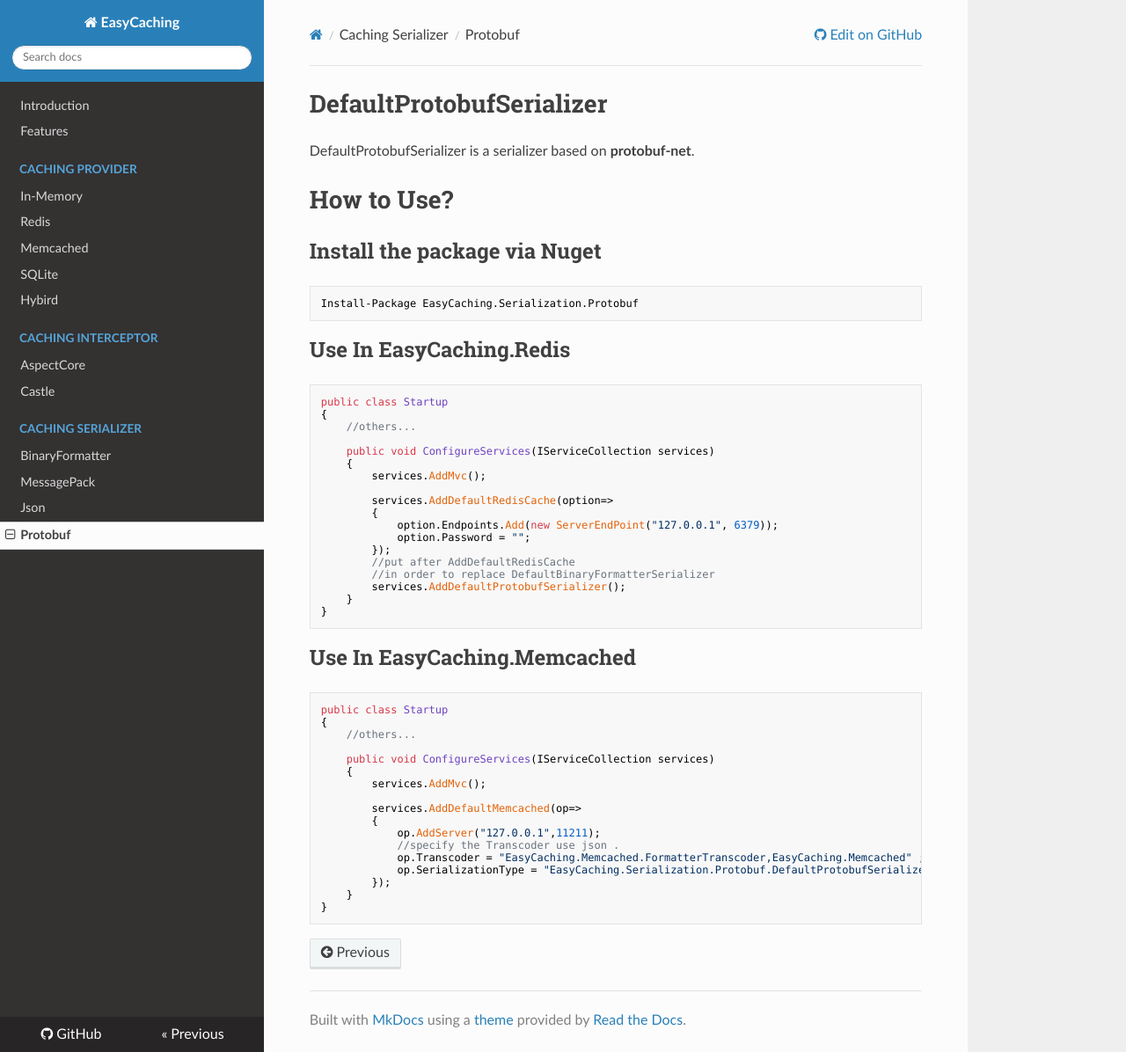
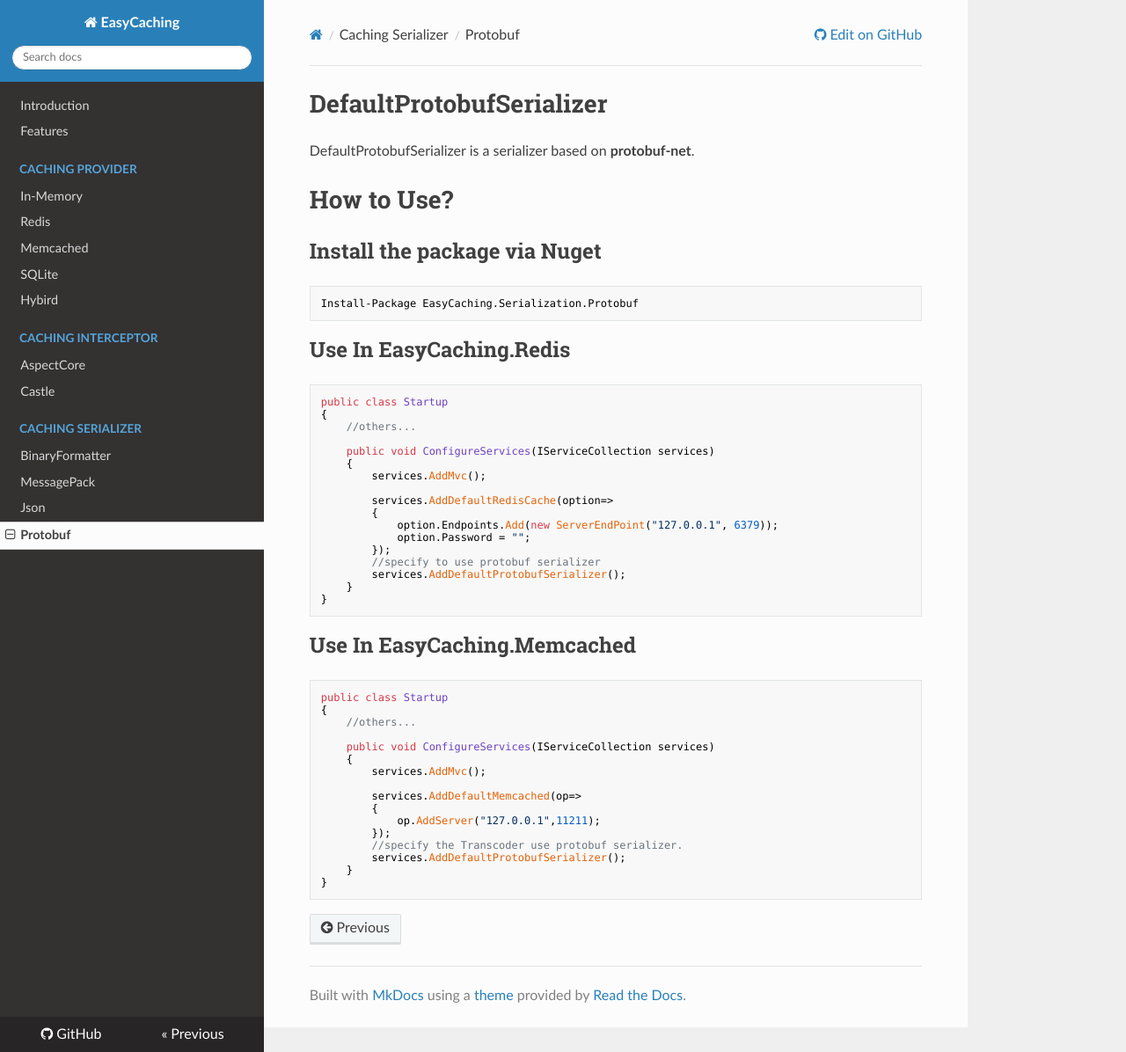
Before and after one commit to dotnetcore/EasyCaching, an MkDocs documentation site: the page built from docs/ProtoBuf.md, in a window 1280 px wide and 1196 px high. Shown: the whole window at 88% size. Built offline with MkDocs 1.6.1, drawn with Linux system fonts in a browser that asks for light colours; nearby versions of some CDN libraries; old or Windows-style settings are respelled for this version of MkDocs.

Commit message:
:memo: Update usages for EasyCaching.Memcached

````diff
--- a/docs/ProtoBuf.md
+++ b/docs/ProtoBuf.md
@@ -26,8 +26,7 @@ public class Startup
             option.Endpoints.Add(new ServerEndPoint("127.0.0.1", 6379));
             option.Password = "";
         });
-        //put after AddDefaultRedisCache
-        //in order to replace DefaultBinaryFormatterSerializer
+        //specify to use protobuf serializer
         services.AddDefaultProtobufSerializer();
     }
 }
@@ -47,10 +46,9 @@ public class Startup
         services.AddDefaultMemcached(op=>
         {
             op.AddServer("127.0.0.1",11211);
-            //specify the Transcoder use json .
-            op.Transcoder = "EasyCaching.Memcached.FormatterTranscoder,EasyCaching.Memcached" ;
-            op.SerializationType = "EasyCaching.Serialization.Protobuf.DefaultProtobufSerializer,EasyCaching.Serialization.Protobuf";
         });
+        //specify the Transcoder use protobuf serializer.
+        services.AddDefaultProtobufSerializer();
     }
 }
 ```
````
Also changed, not shown: README.md (+0 -3 lines), docs/Json.md (+3 -5 lines), docs/MessagePack.md (+3 -5 lines).
